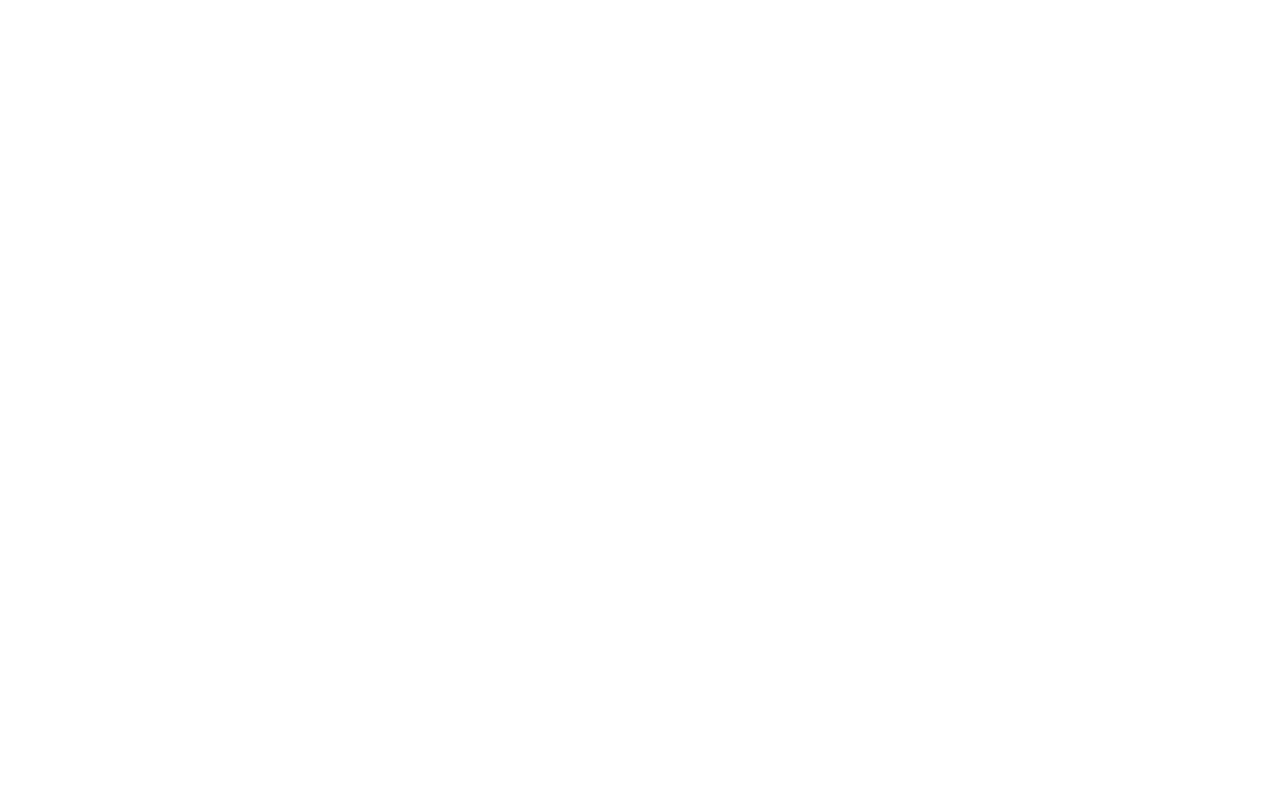
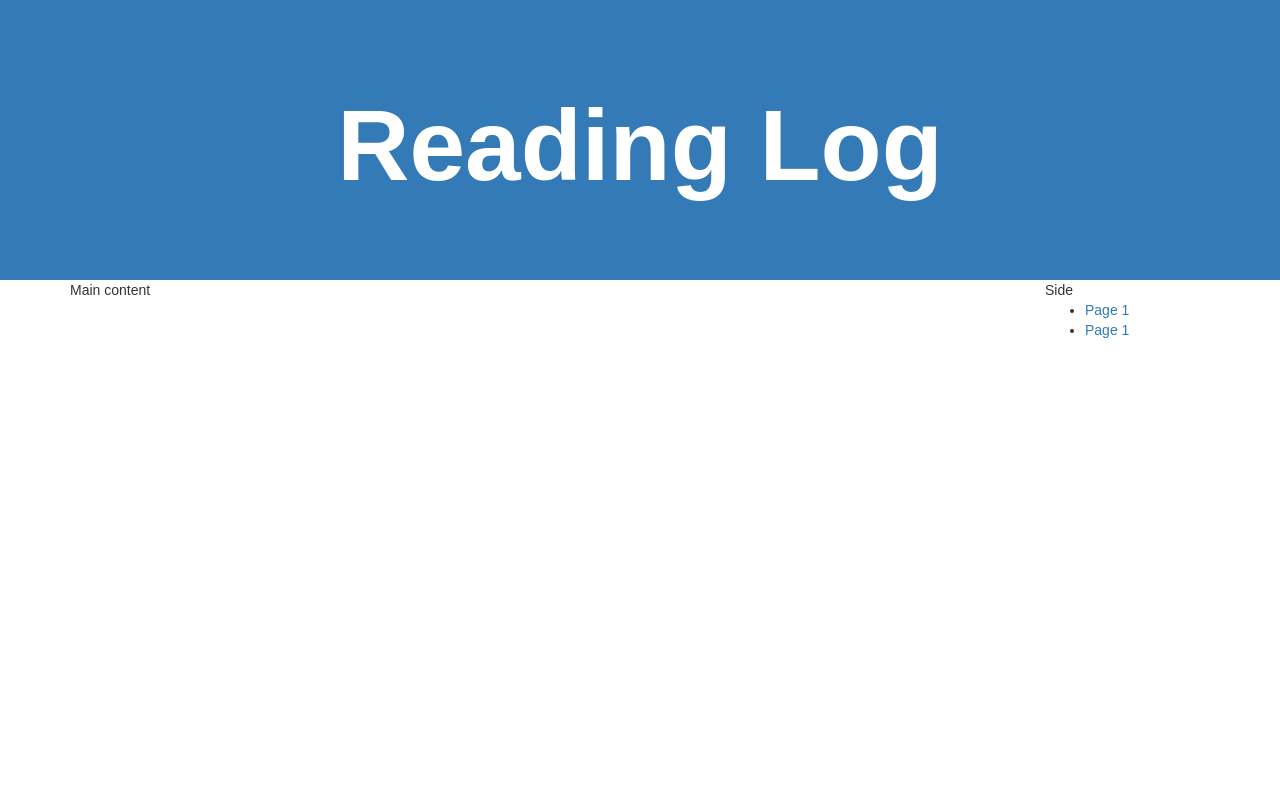
Before and after one commit to beniabra/readinglog, a Django app: page / in a window 1280 px wide. Before the commit the page is empty. Run offline with Django 4.2, Linux system fonts and the light colour scheme; some libraries are stand-ins or nearby versions.

Commit message:
Created basic template layout

```diff
--- /dev/null
+++ b/main/static/style.css
@@ -0,0 +1,14 @@
+body{
+    font-family: Arial, Helvetica, sans-serif;
+}
+.container-fluid{
+    padding-top: 70px;
+    padding-bottom: 70px;
+}
+h1{
+    font-size: 100px;
+    font-weight: 900;
+}
+.pt-2{
+    padding-top: 70px;
+}
--- a/main/templates/main/base.html
+++ b/main/templates/main/base.html
@@ -1,4 +1,5 @@
 {% load bootstrap3 %}
+{% load static %}
 {% bootstrap_css %}
 {% bootstrap_javascript %}
 <!DOCTYPE html>
@@ -7,10 +8,41 @@
     <meta charset="utf-8">
     <meta name="viewport" content="width=device-width, initial-scale=1">
     <link rel="stylesheet" href="https://maxcdn.bootstrapcdn.com/bootstrap/3.4.1/css/bootstrap.min.css">
+    <link rel="stylesheet" href="{% static 'style.css' %}">
     <script src="https://ajax.googleapis.com/ajax/libs/jquery/3.6.1/jquery.min.js"></script>
-    <title>{% block title %}{% endblock %}</title>
+    <title>Reading Log | {% block title %}{% endblock %}</title>
 </head>
 <body>
+    <div class="container-fluid bg-primary text-center">
+        <h1>{% block header %}{% endblock %}</h1>
+    </div>
+    <div class="container">
+        <div class="row">
+
+            <div class="col-md-2 col-md-push-10">Side
+                <div id="wrapper">
+                    <div id="sidebar-wrapper">
+                        <ul class="sidebar-nav ">
+                            <li><a href="#">Page 1</a></li>
+                            <li><a href="#">Page 1</a></li>
+                        </ul>
+                    </div>
+                </div><!--
+                <<nav class="navbar navbar-default navbar-fixed-side">
+                    <div class="container">
+                        <div class="navbar-collabse collabse in">
+                            <ul class="nav navbar-nav">
+                                <li><a href="#">Page 1</a></li>
+                                <li><a href="#">Page 1</a></li>
+                            </ul>
+                        </div>
+                    </div>
+                </nav>>-->
+            </div>
+
+            <div class="col-md-10 col-md-pull-2">Main content</div>
+        </div>
+    </div>
 
 </body>
 </html>
--- a/main/templates/main/home.html
+++ b/main/templates/main/home.html
@@ -1,2 +1,3 @@
 {% extends 'main/base.html' %}
-{% block title %}Welcome{% endblock %}
+{% block title %}Home{% endblock %}
+{% block header %}Reading Log{% endblock %}
```
